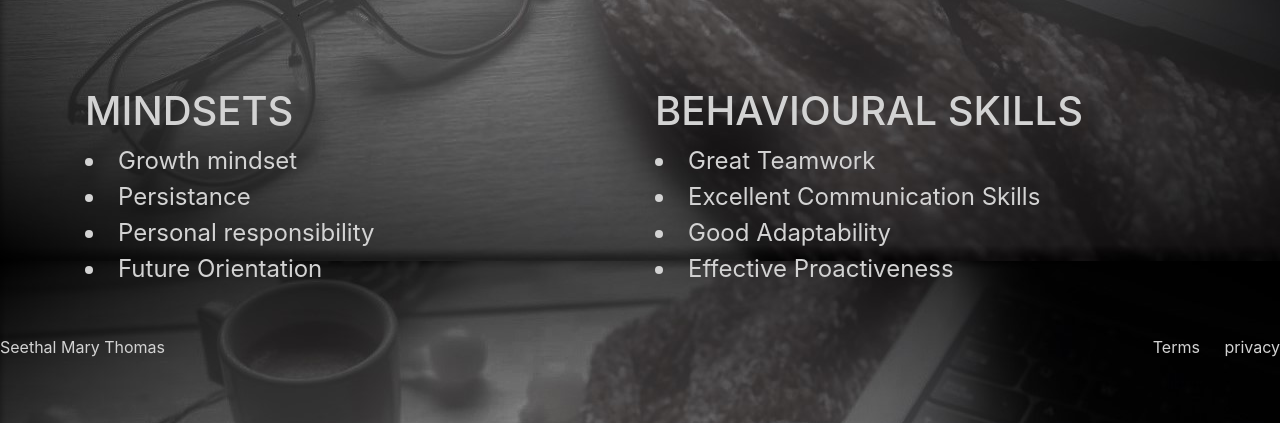
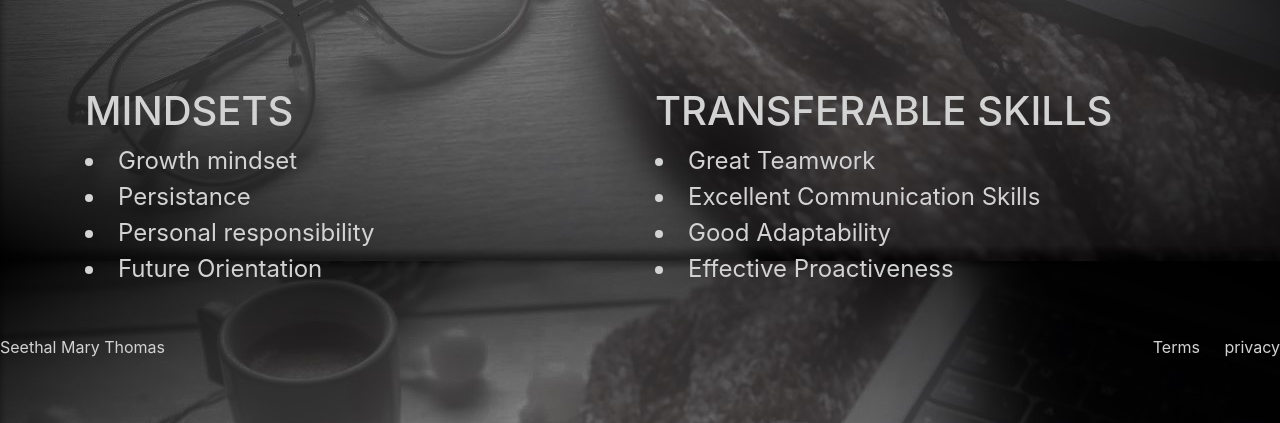
Before and after one commit to Seethal585/portfolio, a plain HTML site: page Skills.html in a window 1280 px wide. Shown: the part 499-922 px from the top of the page. Drawn offline with nearby package versions, Linux system fonts and the light colour scheme.

Commit message:
final commit

```diff
--- a/Skills.html
+++ b/Skills.html
@@ -78,7 +78,7 @@
             </div>
             <div class="col-lg-6 col-md-4" >
                 <!-- <div class="card"> -->
-                <h1 class='display-5 mt-5'>BEHAVIOURAL SKILLS</h1>
+                <h1 class='display-5 mt-5'>TRANSFERABLE SKILLS</h1>
                  <u1 style="font-size: x-large">
                     <li> Great Teamwork</li>
                     <li>Excellent Communication Skills</li>
```
Also changed, not shown: weather.jpg.
